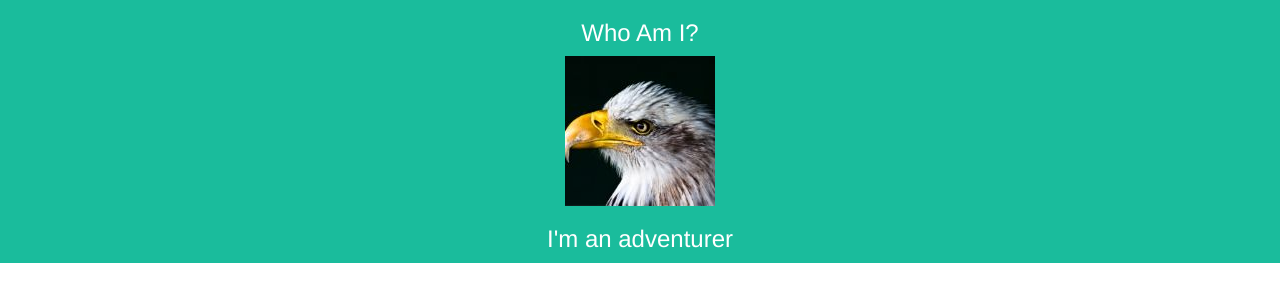
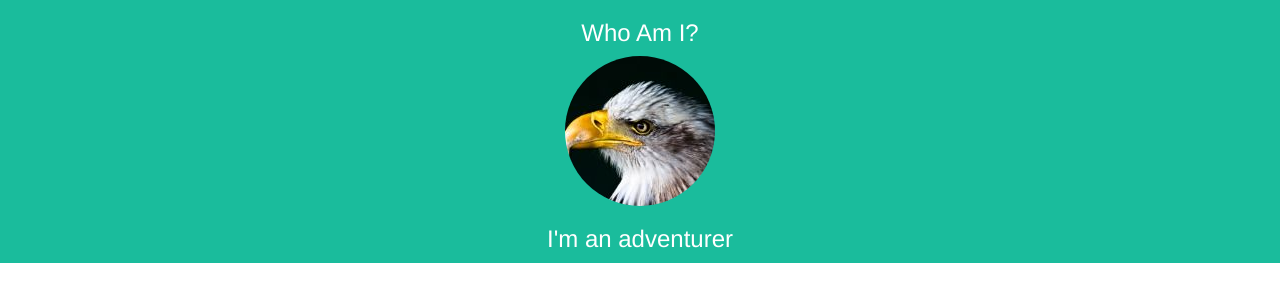
Before and after one commit to davis321/CoolTestProjectNumbaOne, a plain HTML site: page public_html/index.html in a window 1280 px wide. Drawn offline with nearby package versions, Linux system fonts and the light colour scheme.

Commit message:
Image circle

```diff
--- a/public_html/index.html
+++ b/public_html/index.html
@@ -18,7 +18,7 @@
 
 <div class="container-fluid bg-1 text-center">
   <h3>Who Am I?</h3>
-  <img src="images/bird.jpg" alt="Bird">
+  <img src="images/bird.jpg" class="img-circle" alt="Bird">
   <h3>I'm an adventurer</h3>
 </div>
 
```
